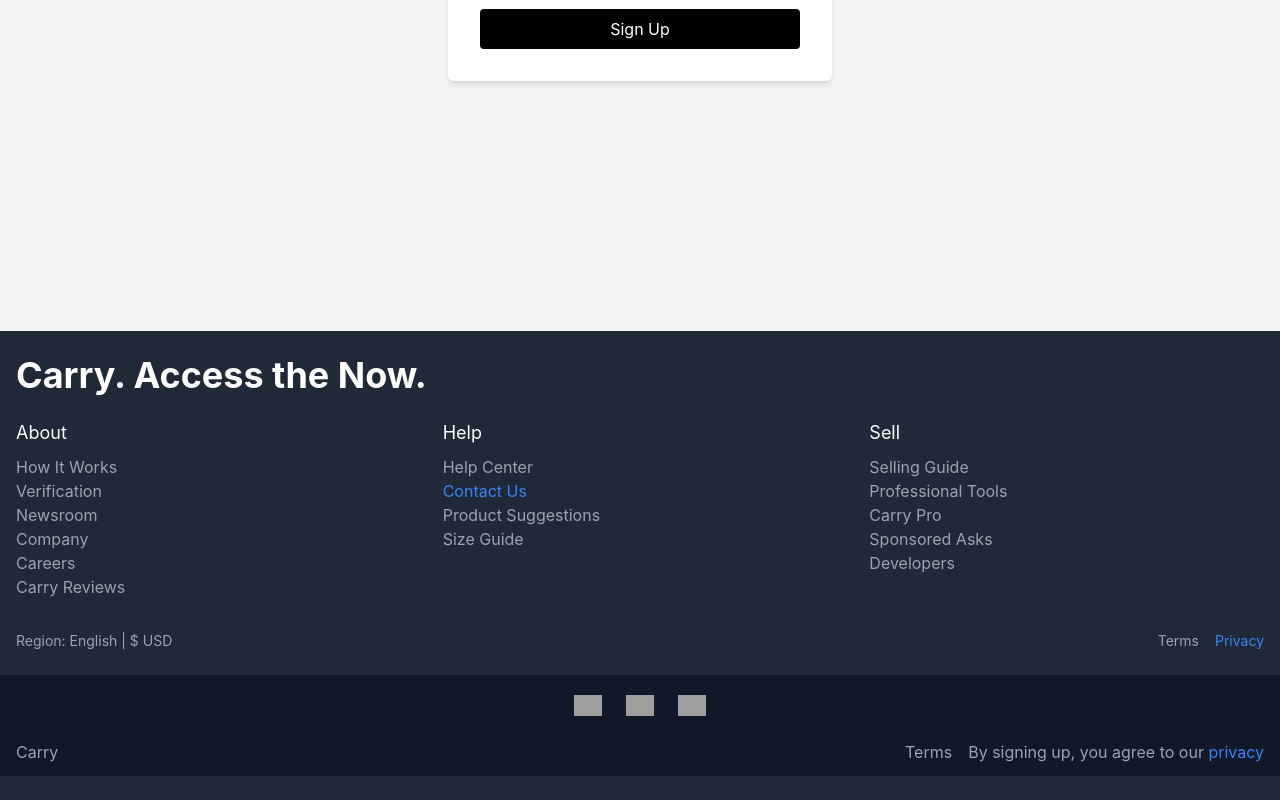
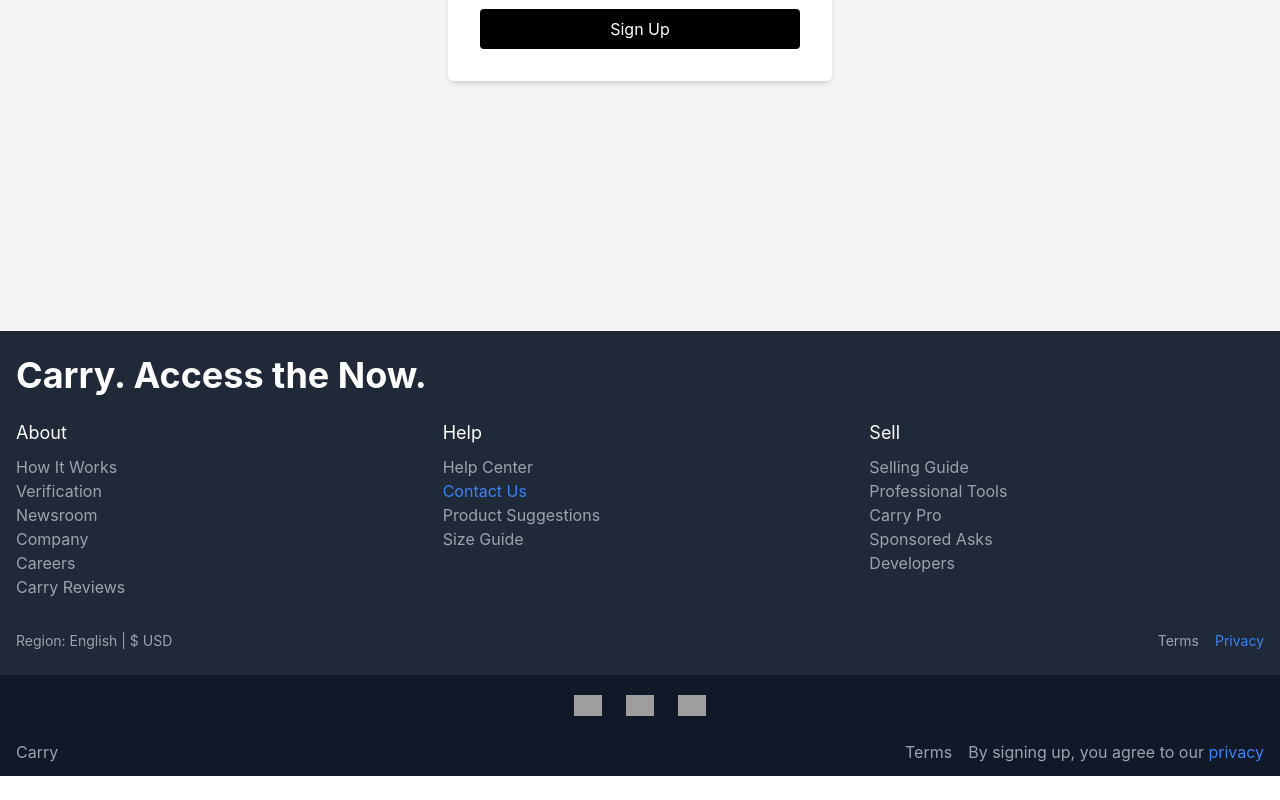
Before and after one commit to muki1te0/frontendproject, a React (Create React App) app: page /auth in a window 1280 px wide. Shown: the part 469-1269 px from the top of the page. After the commit the page ends 1245 px from the top, so only its background shows below. Built offline with nearby package versions, Linux system fonts and the light colour scheme; grey boxes are pictures that could not be loaded.

Commit message:
Footer 3.0

```diff
--- a/src/components/Footer.jsx
+++ b/src/components/Footer.jsx
@@ -3,7 +3,7 @@
 
 const Footer = () => {
   return (
-    <footer className="bg-gray-800 text-gray-400 py-6">
+    <footer className="bg-gray-800 text-gray-400 pt-6">
       <div className="container mx-auto px-4">
         <h2 className="text-white text-4xl mb-6 font-bold">
           Carry. Access the Now.
```
